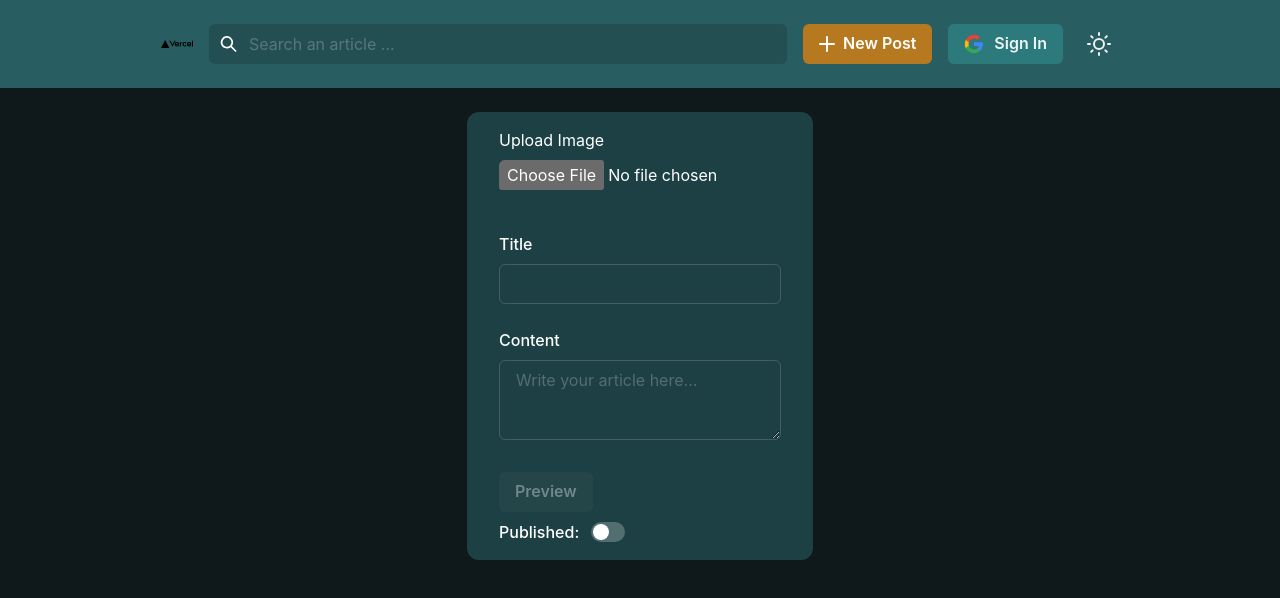
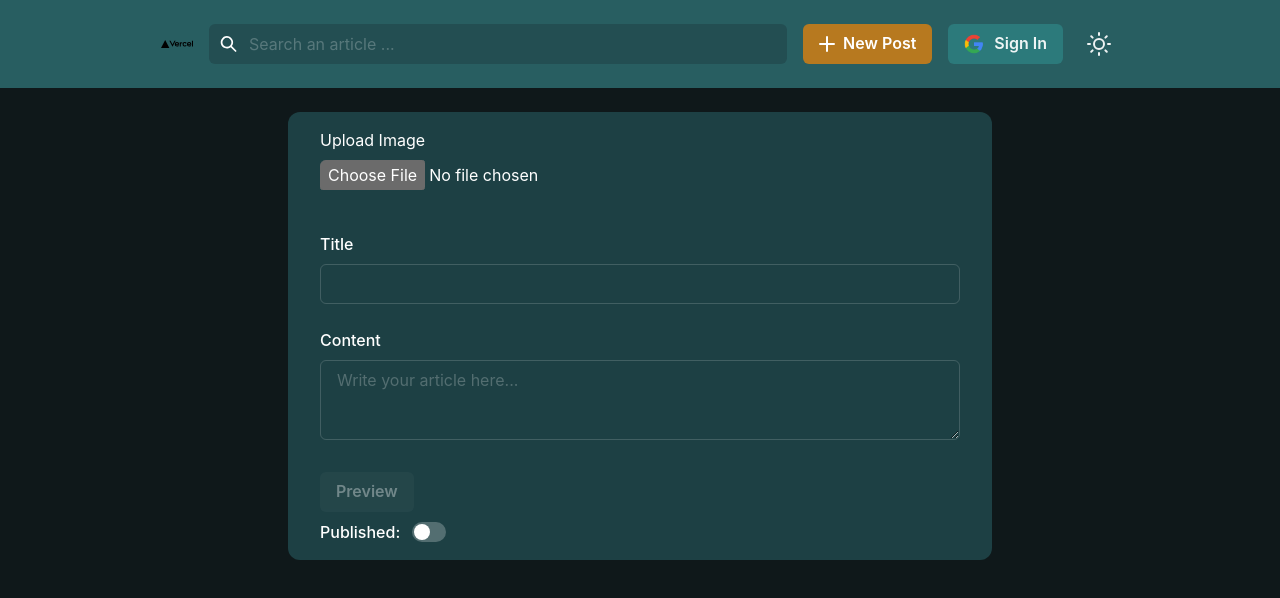
Before and after one commit to kiwi28/licenta-kiwi, a Next.js app: page /admin/1 in a window 1280 px wide. Shown: the top 598 px of the page. Built offline with nearby package versions, Linux system fonts and the light colour scheme; no server answers; the database is empty.

Commit message:
small fixes

```diff
--- a/src/app/layout.tsx
+++ b/src/app/layout.tsx
@@ -1,5 +1,4 @@
 import type { Metadata } from "next";
-import { Inter } from "next/font/google";
 import "./globals.css";
 import { Providers } from "../lib/providers";
 import { PageLayout } from "@/modules";
--- a/src/modules/ArticleEditor.tsx
+++ b/src/modules/ArticleEditor.tsx
@@ -99,6 +99,8 @@ export const ArticleEditor: React.FC = () => {
 
 	return (
 		<Box
+			w={["90%", null, "44rem"]}
+			minW={80}
 			bgColor={bgColorLight}
 			px={8}
 			py={4}
```
